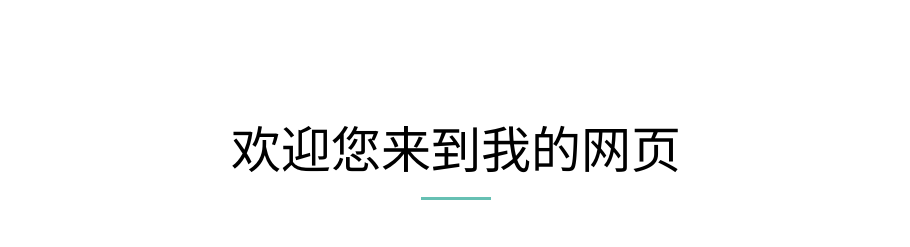
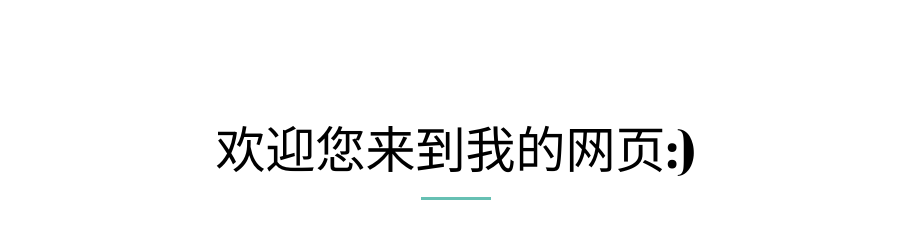
Before and after one commit to Kanoniso/web, a plain HTML site: page index.html in a window 1280 px wide. Shown: the part 502-749 px from the top of the page, without its empty margins (184-1094 px from the left). Drawn offline with Linux system fonts and the light colour scheme; some packages are replaced by stand-ins of ours.

Commit message:
Update index.html

```diff
--- a/index.html
+++ b/index.html
@@ -74,7 +74,7 @@
         <div class="row">
             <div class="col-xs-12 col-md-12 section-container-spacer">
                 <div class="https://www.adventurechina.com/system/forest_page/images/files/000/000/780/original/Homepage.-Header_(2).jpg?1573148567" style="background-image:url('./assets/images/img-05.jpg')">
-                <h2 class="text-center">欢迎您来到我的网页</h2>
+                <h2 class="text-center">欢迎您来到我的网页:)</h2>
             </div>
         </div>
         <div class="row">
```
